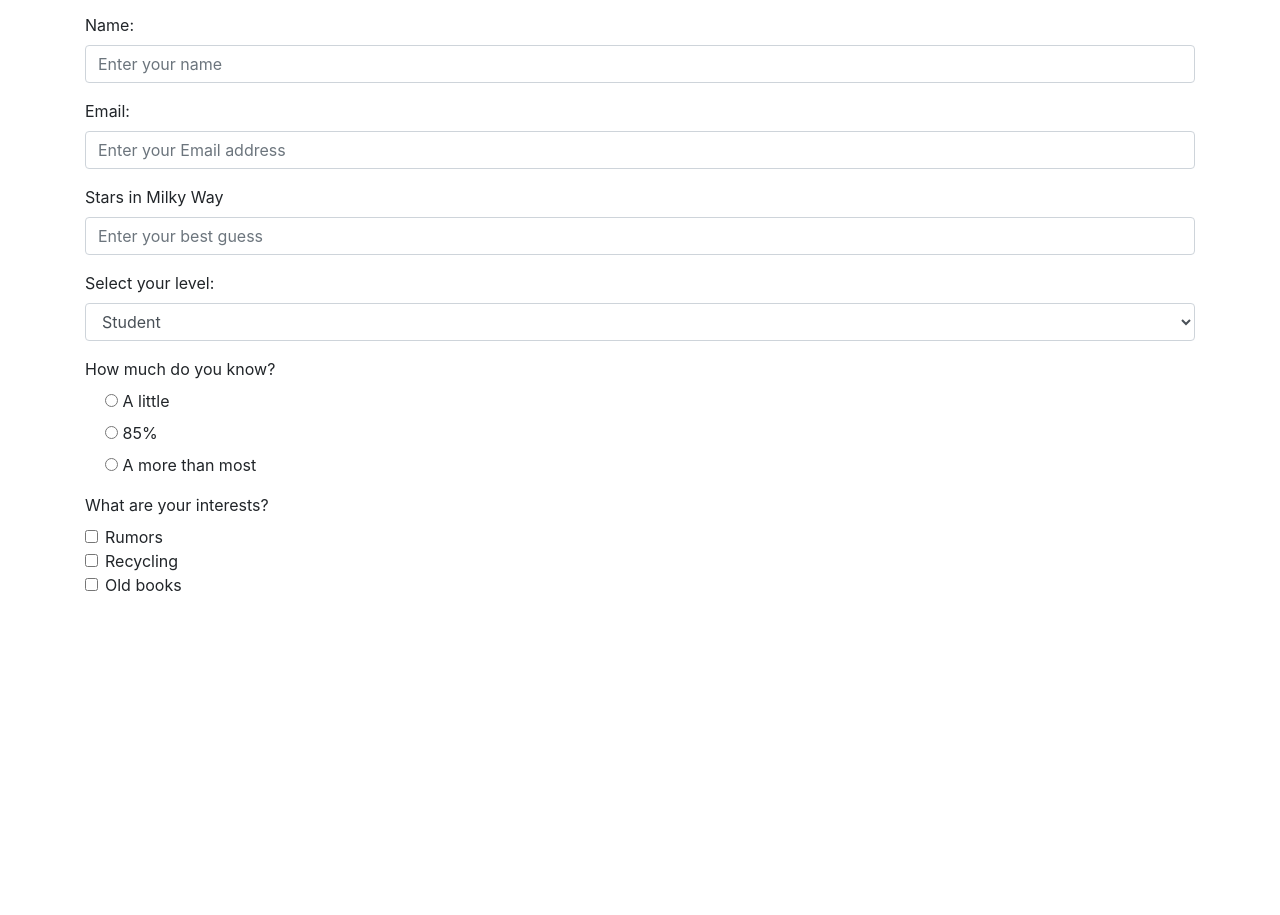
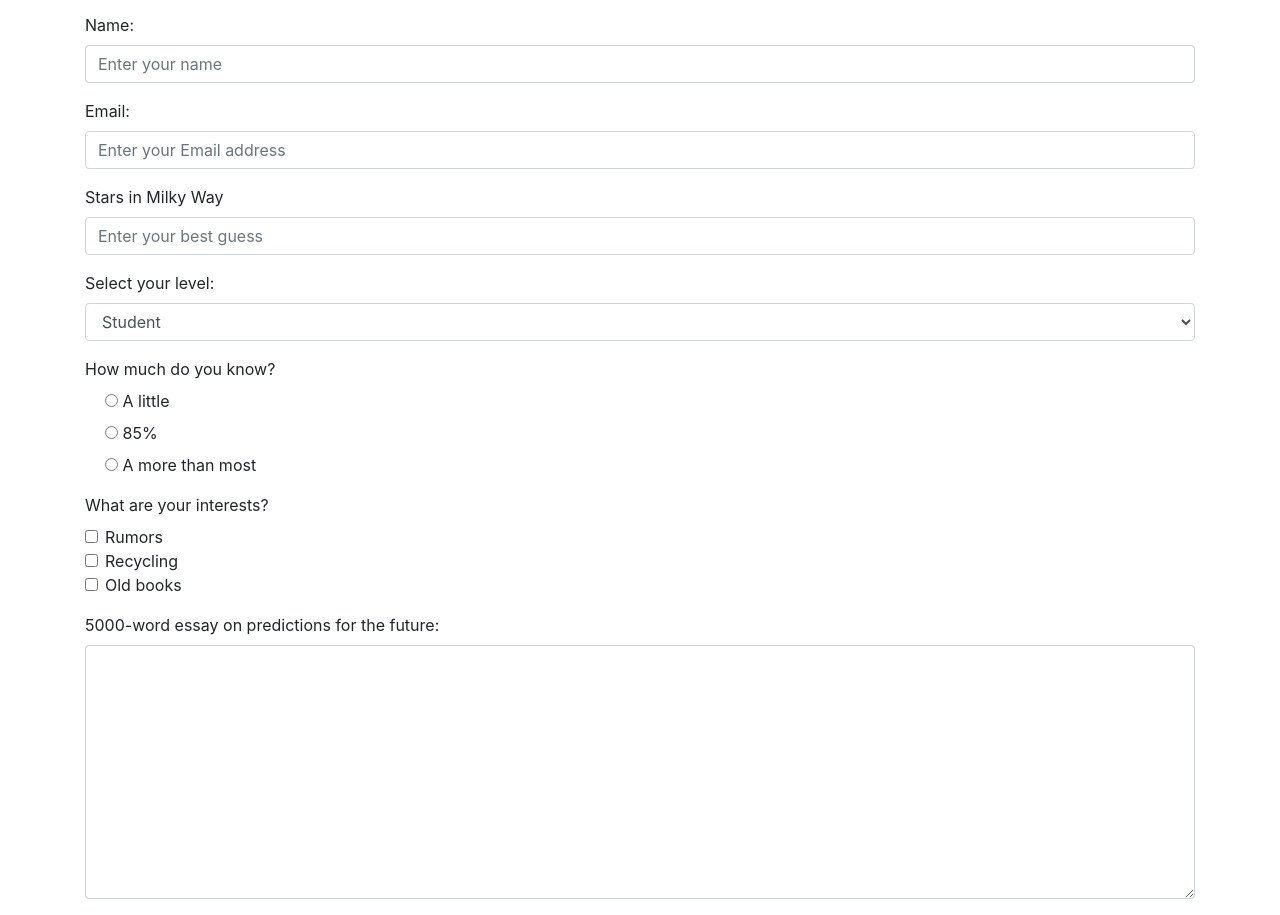
Before and after one commit to csc473s2019-webdev/hw3-p5-practice-with-html-css-forms-ramonpetgrave64, a plain HTML site: page index.html in a window 1280 px wide. Shown: the part 83-998 px from the top of the page. Before the commit the page ends 800 px from the top, so only its background shows below. Drawn offline with nearby package versions, Linux system fonts and the light colour scheme.

Commit message:
add essay

```diff
--- a/index.html
+++ b/index.html
@@ -68,6 +68,10 @@
               <label class='form-check-label' for="oldbooks">Old books</label>
             </div>
         </div>
+        <div class='form-group'>
+          <label for="essay">5000-word essay on predictions for the future:</label>
+          <textarea class='form-control' name="essay" id="essay" cols="30" rows="10"></textarea>
+        </div>
       </div>
     </form>
   </div>
```
